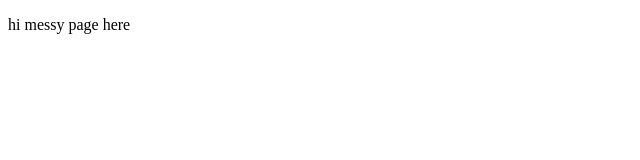
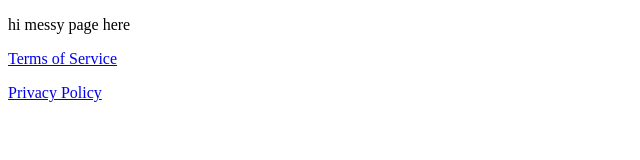
Before and after one commit to AsterGB/Ephemeral-Docs, a plain HTML site: page index.html in a window 1280 px wide. Shown: the whole page, without its empty margins (0-640 px from the left). Drawn offline with Linux system fonts and the light colour scheme.

Commit message:
Update index.html

```diff
--- a/index.html
+++ b/index.html
@@ -6,5 +6,7 @@
 	</head>
 	<body>
 		<p>hi messy page here</p>
+		<a href="terms-of-service.html"><p>Terms of Service</p></a>
+		<a href="privacy-policy.html"><p>Privacy Policy</p></a>
 	</body>
 </html>
```
